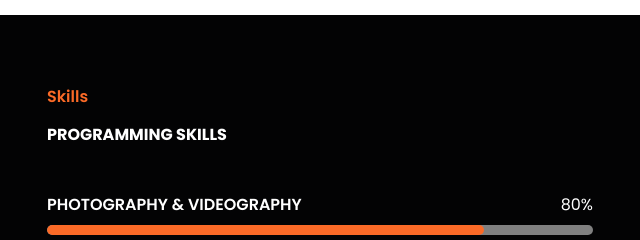
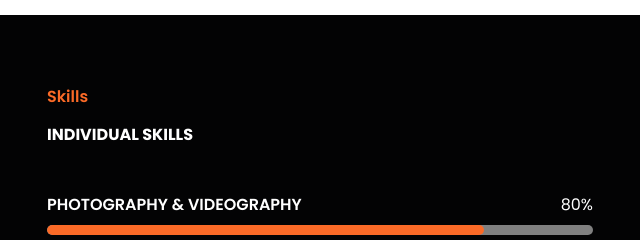
Before and after one commit to Ryvalentx/Portofolio-website, a plain HTML site: page index.html in a window 1280 px wide. Shown: the part 1360-1600 px from the top of the page, 35-675 px from the left. Drawn offline with nearby package versions, Linux system fonts and the light colour scheme.

Commit message:
Update index.html

```diff
--- a/index.html
+++ b/index.html
@@ -186,7 +186,7 @@
       <div class="row align-items-center justify-content-between">
           <div class="col-md-6">
               <p class="text-orange fw-semibold">Skills</p>
-              <h2 class="section-title text-white mb-5">Programming Skills</h2>
+              <h2 class="section-title text-white mb-5">Individual Skills</h2>
 
               <div class="mb-3">
                   <div class="d-flex align-items-center justify-content-between mb-2">
```
